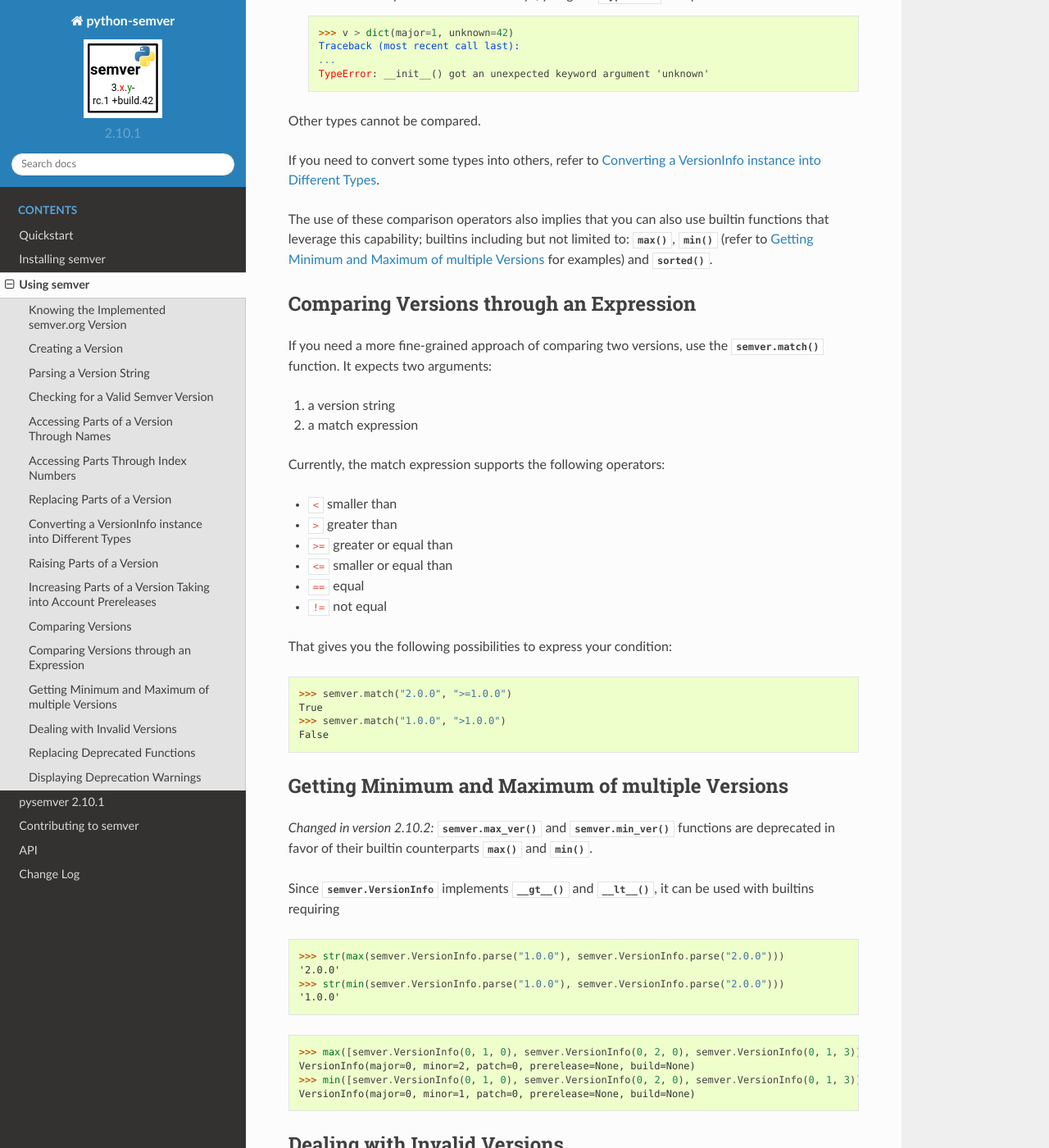
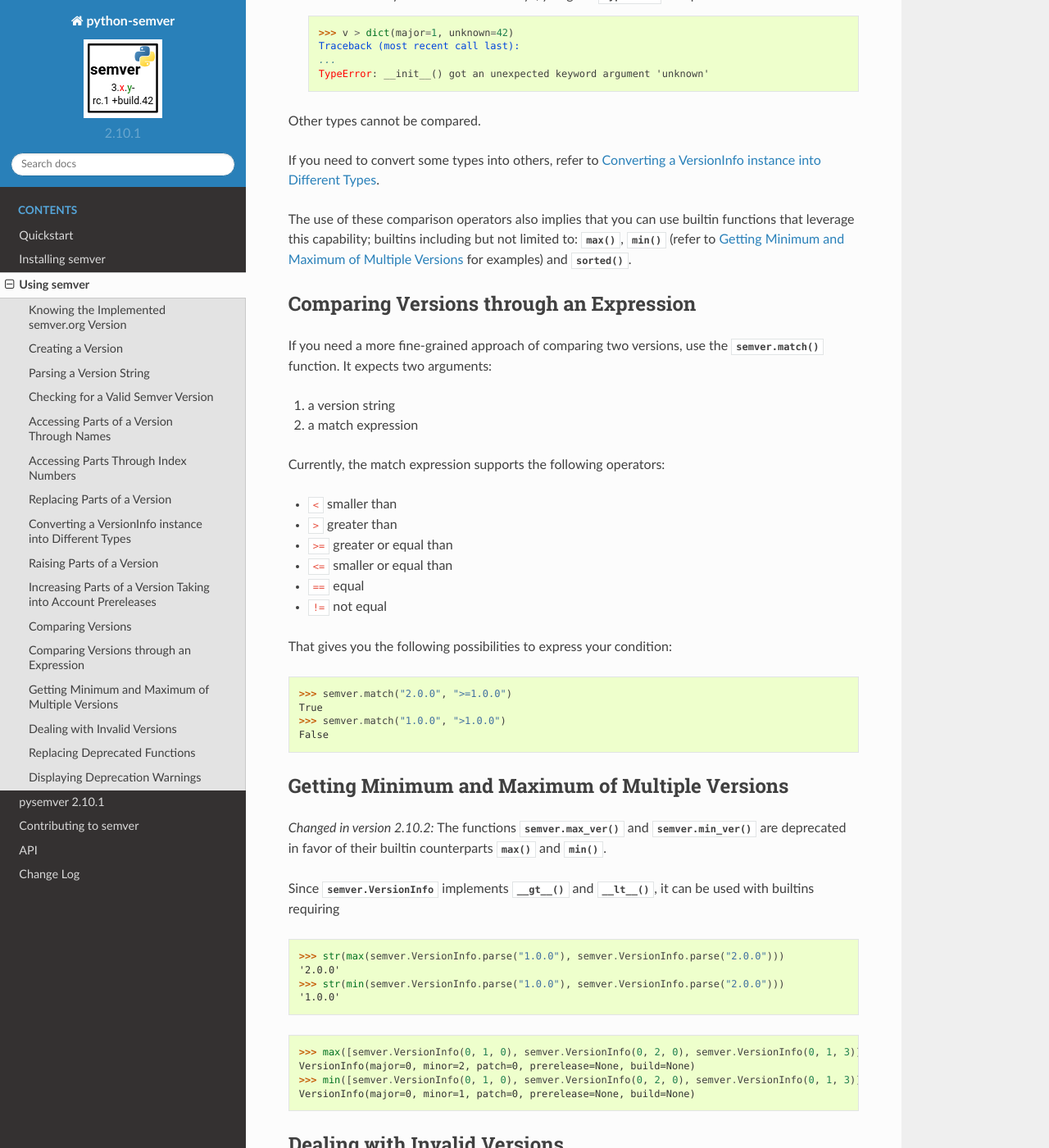
Before and after one commit to python-semver/python-semver, a Sphinx documentation site: the page built from docs/usage.rst, in a window 1280 px wide and 1400 px high, scrolled down 8653 px. Shown: the whole window at 82% size. Built offline with Sphinx 7.4.7 and the Read the Docs theme 2.0.0, drawn with Linux system fonts in a browser that asks for light colours.

Commit message:
Apply suggestions to fix typos and use appropriate directives
Co-authored-by: Tom Schraitle <tomschr@users.noreply.github.com>

```diff
--- a/docs/usage.rst
+++ b/docs/usage.rst
@@ -447,7 +447,7 @@ Other types cannot be compared.
 
 If you need to convert some types into others, refer to :ref:`sec.convert.versions`.
 
-The use of these comparison operators also implies that you can also use builtin
+The use of these comparison operators also implies that you can use builtin
 functions that leverage this capability; builtins including but not limited to: :func:`max`, :func:`min`
 (refer to :ref:`sec_max_min` for examples) and :func:`sorted`.
 
@@ -482,10 +482,11 @@ That gives you the following possibilities to express your condition:
 
 .. _sec_max_min:
 
-Getting Minimum and Maximum of multiple Versions
+Getting Minimum and Maximum of Multiple Versions
 -------------------------------------------
-*Changed in version 2.10.2:* :func:`semver.max_ver` and :func:`semver.min_ver` functions are deprecated in favor of their builtin counterparts
-:func:`max` and :func:`min`.
+.. versionchanged:: 2.10.2
+   The functions :func:`semver.max_ver` and :func:`semver.min_ver` are deprecated in
+   favor of their builtin counterparts :func:`max` and :func:`min`.
 
 Since :class:`semver.VersionInfo` implements :func:`__gt__()` and :func:`__lt__()`, it can be used with builtins requiring
 
```
